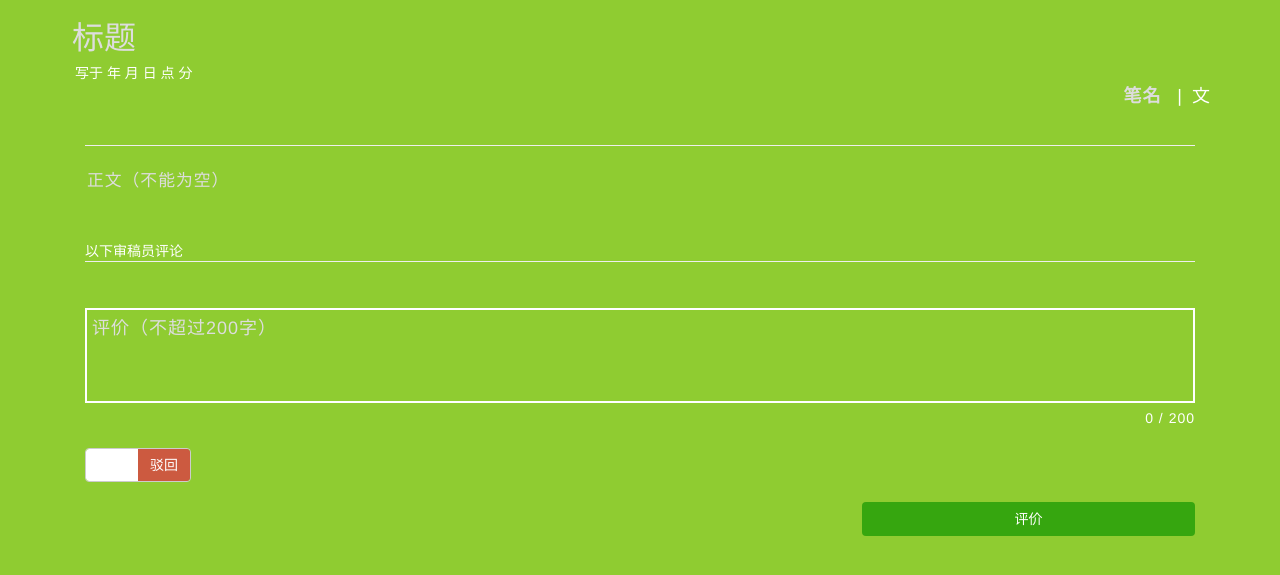
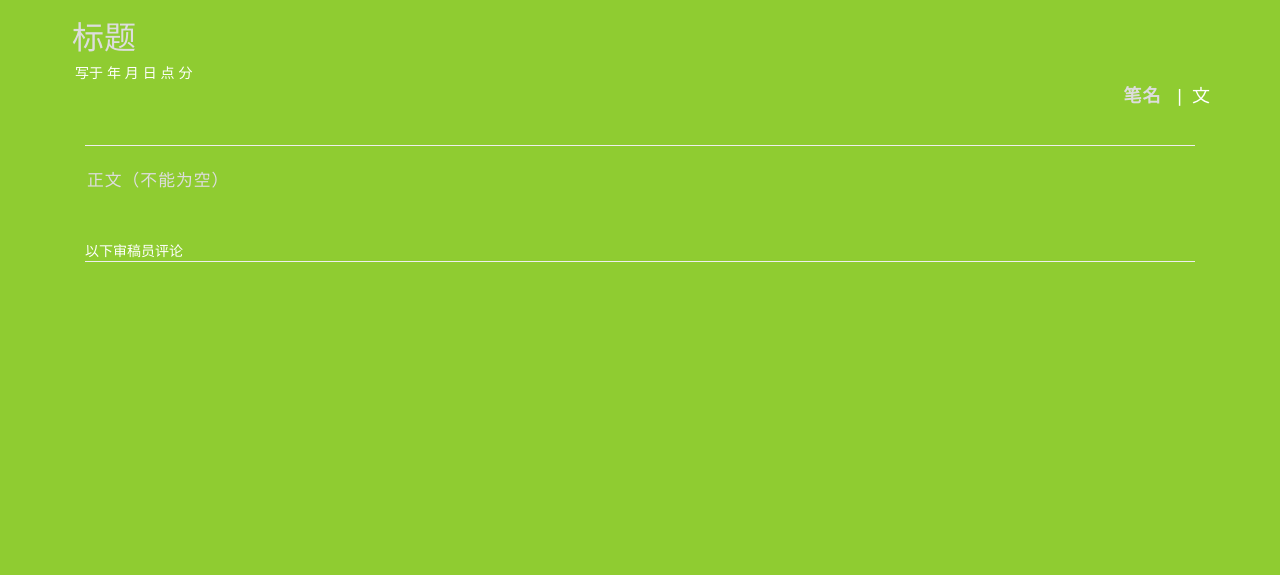
Before and after one commit to Jyonn/QingningWork, a Django app: page /work/detail.view/1/ in a window 1280 px wide. Shown: the top 575 px of the page. Run offline with Django 3.2, Linux system fonts and the light colour scheme; data that the repository does not hold is empty; some libraries are stand-ins or nearby versions.

Commit message:
detail.view设置为都可查看

```diff
--- a/Work/views.py
+++ b/Work/views.py
@@ -11,7 +11,6 @@ from Work.models import Work
 @require_POST
 @require_json
 @require_params(["wid"])
-@require_login
 def get_work_detail(request):
     """
     获取作品详细信息
@@ -81,7 +80,6 @@ def get_work_detail(request):
 @require_POST
 @require_json
 @require_params(["wid"])
-@require_login
 def get_work_comments(request):
     """
     获取作品的所有(最新)评论
--- a/templates/work/detail.html
+++ b/templates/work/detail.html
@@ -255,7 +255,7 @@
             html += '       </div>';
             html += '   </div>';
             html += '   <div class="col-xs-12 column">';
-            html += '       <textarea class="comment-textarea">'+content+'</textarea>';
+            html += '       <textarea class="comment-textarea" readonly>'+content+'</textarea>';
             html += '   </div>';
             html += '</div>';
             return html;
@@ -285,6 +285,7 @@
             window.work_id = get_work_id();
             var post = { wid: window.work_id };
             var json_str = $.toJSON(post);
+            get_status();
             postJSON("/work/detail/", json_str, function (response) {
                 $("#wrt_year").text(response["body"]["wrt_year"]);
                 $("#wrt_month").text(response["body"]["wrt_month"]);
@@ -330,6 +331,14 @@
                 postJSON("/user/status/", "", status_return);
             });
         }
+        function get_status() {
+            postJSON("/user/status/", "", null, function (response, success_function) {
+                if (response["code"] == 0 && response["body"] == "reviewer")
+                        $("#my-comment").css("display", "block");
+                else
+                        $("#my-comment").css("display", "none");
+            });
+        }
         function count() {
             var count = $("#comment").val().length;
             $("#count").text(count);
@@ -367,7 +376,7 @@
             <hr/>
         </div>
         <div class="col-xs-12 column" style="margin-bottom: 15px">
-            <textarea placeholder="正文（不能为空）" id="work-content"></textarea>
+            <textarea placeholder="正文（不能为空）" id="work-content" readonly></textarea>
         </div>
         <div class="col-xs-12 column">
             <text style="color: #ffffff">以下审稿员评论</text>
@@ -384,7 +393,7 @@
     </div>
     </div>
 
-    <div class="container" style="margin-top: 15px">
+    <div class="container" style="margin-top: 15px" id="my-comment">
     <div class="row clearfix">
     <div class="col-xs-12 column">
         <div class="col-xs-12 column" style="margin-bottom: 20px; text-align: right">
```
